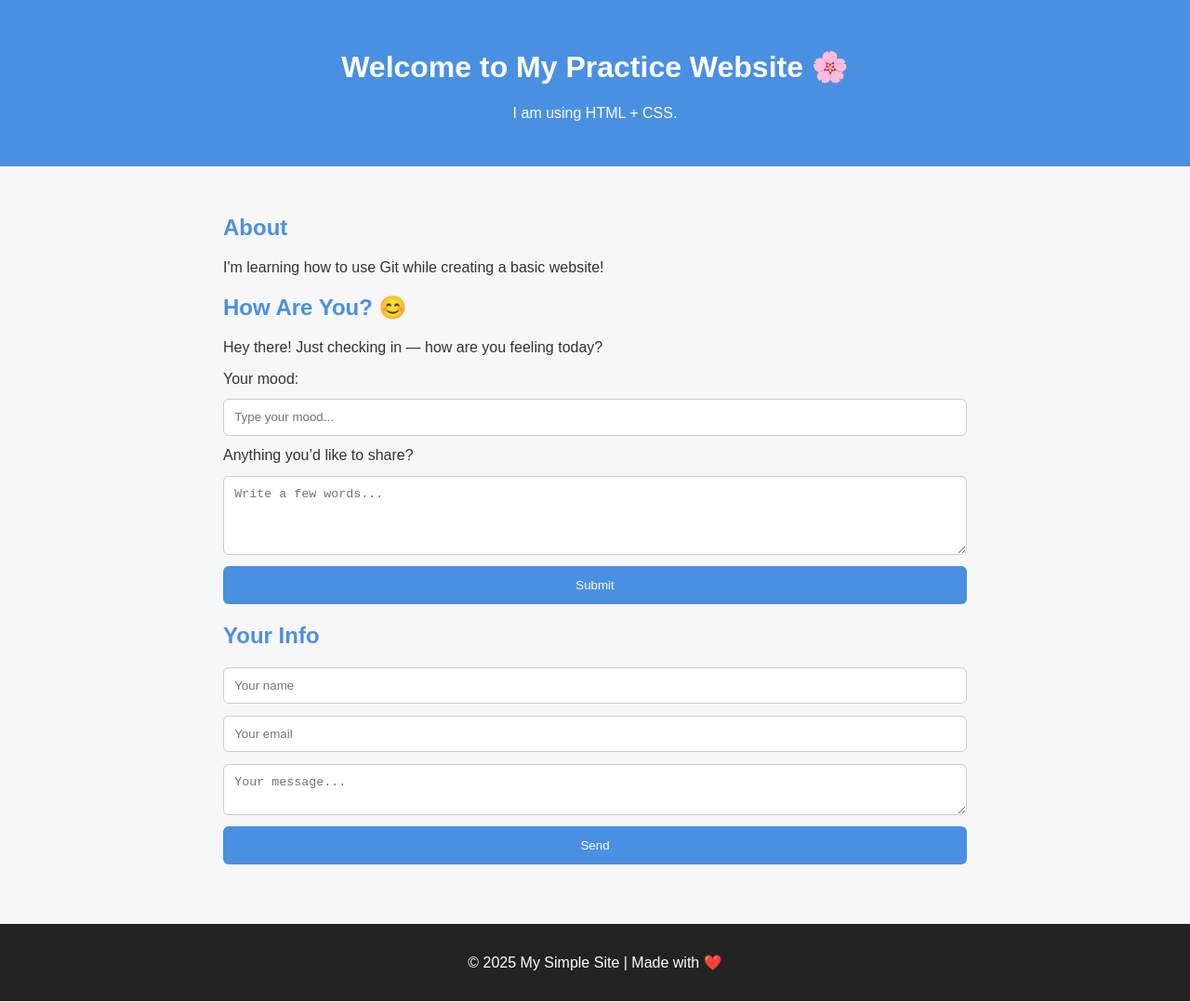
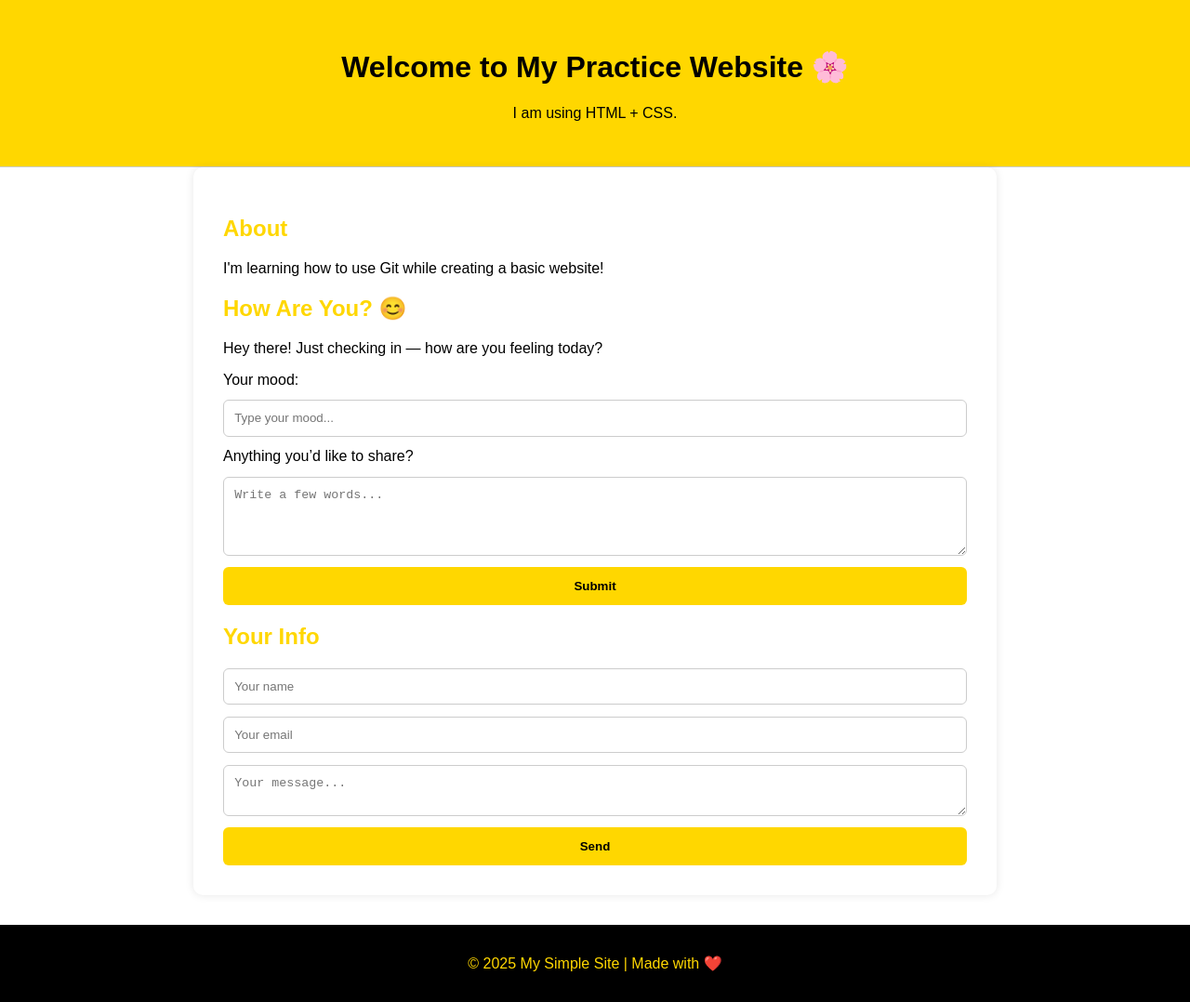
Before and after one commit to 08vv/Demoo, a plain HTML site: page index.html in a window 1280 px wide. Shown: the whole page at 93% size. Drawn offline with Linux system fonts and the light colour scheme.

Commit message:
add color yellow and white

```diff
--- a/style.css
+++ b/style.css
@@ -1,26 +1,30 @@
 body {
     font-family: Arial, sans-serif;
-    background: #f7f7f7;
-    color: #333;
+    background: #fff; /* white background */
+    color: #000;      /* black text */
     margin: 0;
     padding: 0;
 }
 
 header {
-    background: #4a90e2;
-    color: white;
+    background: #FFD700; /* bright yellow */
+    color: #000;         /* black text */
     padding: 2rem;
     text-align: center;
+    border-bottom: 1px solid #ccc;
 }
 
 main {
     padding: 2rem;
     max-width: 800px;
     margin: auto;
+    background: #fff; /* white content background */
+    border-radius: 10px;
+    box-shadow: 0 0 10px rgba(0, 0, 0, 0.1);
 }
 
 h2 {
-    color: #4a90e2;
+    color: #FFD700; /* yellow headings */
 }
 
 form {
@@ -36,22 +40,23 @@ input, textarea {
 }
 
 button {
-    background: #4a90e2;
-    color: white;
+    background: #FFD700; /* yellow button */
+    color: #000;          /* black text */
     border: none;
     padding: 0.8rem;
     border-radius: 6px;
     cursor: pointer;
+    font-weight: bold;
     transition: 0.3s;
 }
 
 button:hover {
-    background: #357ab8;
+    background: #FFC300; /* darker yellow on hover */
 }
 
 footer {
-    background: #222;
-    color: #fff;
+    background: #000; /* black footer */
+    color: #FFD700;   /* yellow text */
     text-align: center;
     padding: 1rem;
     margin-top: 2rem;
```
